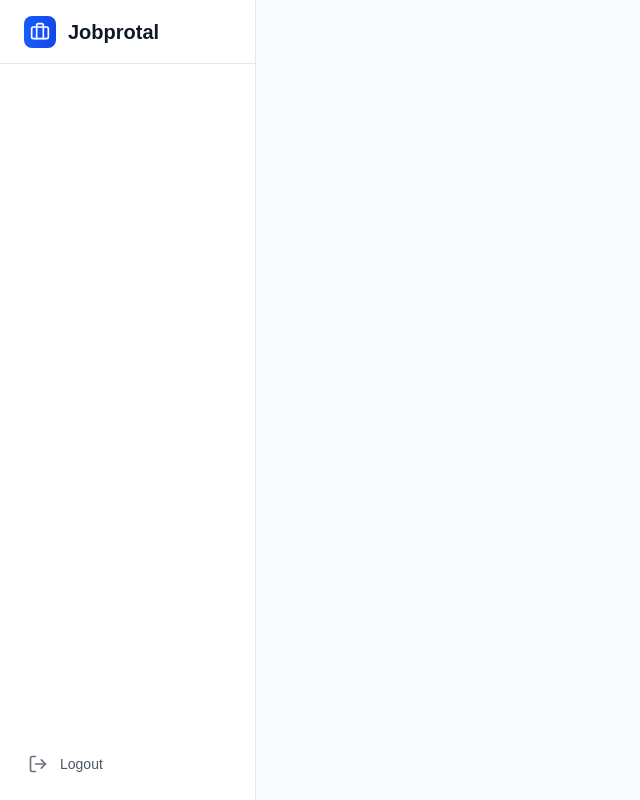
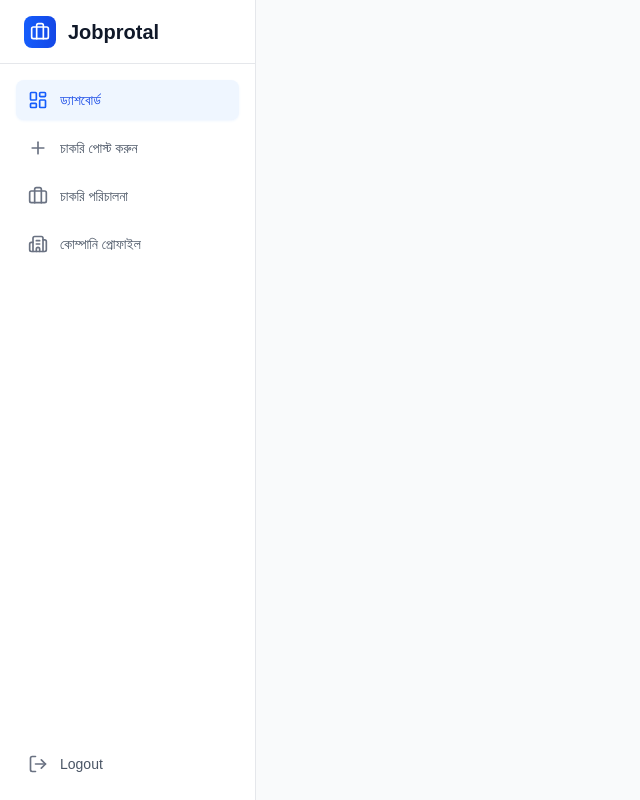
Before and after one commit to yeasin5060/job-portal, a React (Vite) app in the folder client/: page /employer-dashboard in a window 1280 px wide. Shown: the whole page, without its empty margins (0-640 px from the left). Built offline with nearby package versions, Linux system fonts and the light colour scheme.

Commit message:
complete the navigation function

```diff
--- a/client/src/components/layout/DashboardLayout.jsx
+++ b/client/src/components/layout/DashboardLayout.jsx
@@ -4,10 +4,13 @@ import { Link, useNavigate } from 'react-router-dom';
 import { useAuth } from '../../context/AuthContext';
 import { NAVIGATION_MENU } from '../../utils/data';
 
-const NavigationItem = ({key , item , isActive , onClick , isCollaspsed}) => {
+const NavigationItem = ({ item , isActive , onClick , isCollaspsed}) => {
     const Icon = item.icon;
 
-    return
+    return <button className={`w-full flex items-center px-3 py-2.5 text-sm font-medium rounded-lg transition-all duration-200 group ${isActive ? "bg-blue-50 text-blue-700 shadow-sm shadow-blue-50 " : "text-gray-600 hover:bg-gray-50 hover:text-gray-900"} `}  onClick={()=> onClick(item.id)}>
+            <Icon className ={`w-5 h-5 flex shrink-0 ${isActive ? "text-blue-600" : "text-gray-500"}`}/>
+            {!isCollaspsed && <span className='ml-3 truncate'>{item.name}</span>}
+        </button>
 }
 
 const DashboardLayout = ({activeMenu}) => {
```
